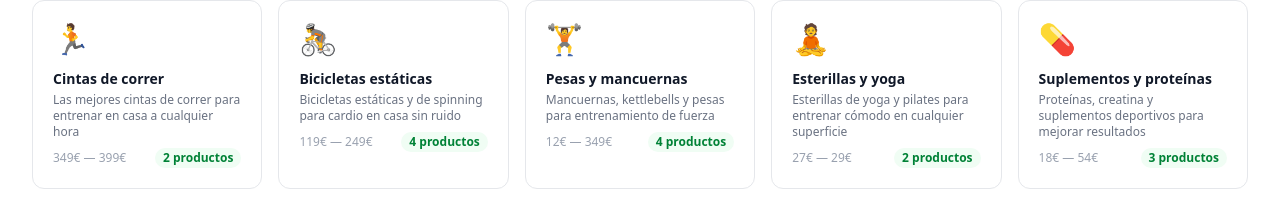
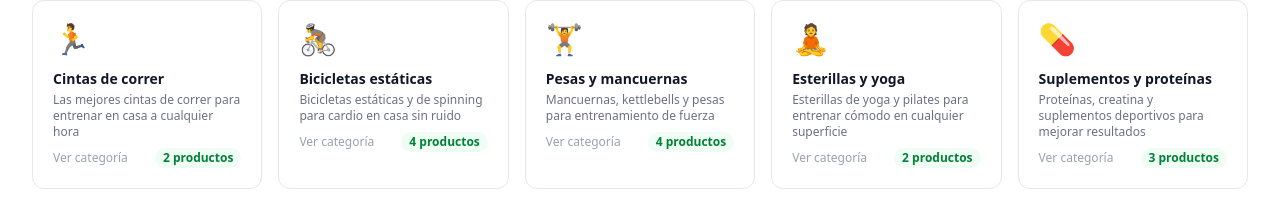
Before and after one commit to mktweb360/fitnessfacil, a Next.js app: page /tienda in a window 1280 px wide. Shown: the part 421-645 px from the top of the page. Built offline with nearby package versions, Linux system fonts and the light colour scheme.

Commit message:
fix: cumplimiento Amazon — retirar rango de precio de categoría (fitnessfacil)

```diff
--- a/app/page.tsx
+++ b/app/page.tsx
@@ -62,7 +62,7 @@ export default function HomePage() {
               <h3 className="font-bold text-gray-900 text-sm group-hover:text-green-700 transition-colors leading-snug mb-1">
                 {cat.name}
               </h3>
-              <p className="text-xs text-gray-500">{cat.priceRange}</p>
+              <p className="text-xs text-gray-500">Ver categoría</p>
             </Link>
           ))}
         </div>
--- a/app/tienda/[categoria]/page.tsx
+++ b/app/tienda/[categoria]/page.tsx
@@ -111,7 +111,7 @@ export default async function CategoryPage({ params }: Props) {
           </h1>
           <p className="text-green-100 text-lg">{cat.description}</p>
           <p className="text-green-300 text-sm mt-2">
-            {catProducts.length} productos analizados · Desde {cat.priceRange.split("—")[0].trim()}
+            {catProducts.length} productos analizados
           </p>
         </div>
       </section>
--- a/app/tienda/page.tsx
+++ b/app/tienda/page.tsx
@@ -58,7 +58,7 @@ export default function TiendaPage() {
                 </h3>
                 <p className="text-xs text-gray-500 mb-2">{cat.description}</p>
                 <div className="flex items-center justify-between">
-                  <span className="text-xs text-gray-400">{cat.priceRange}</span>
+                  <span className="text-xs text-gray-400">Ver categoría</span>
                   <span className="text-xs font-semibold text-green-700 bg-green-50 px-2 py-0.5 rounded-full">
                     {count} productos
                   </span>
```
